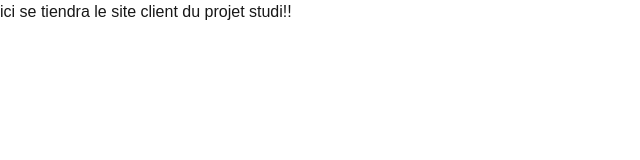
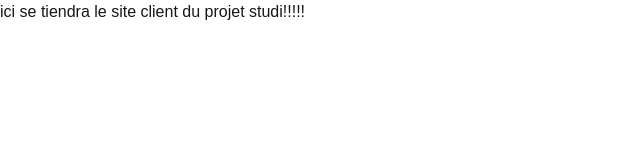
Before and after one commit to driano-gael/ClientJO_Front, a Next.js app in the folder application/: page / in a window 1280 px wide. Shown: the top 160 px of the page, without its empty margins (0-640 px from the left). Built offline with nearby package versions, Linux system fonts and the light colour scheme.

Commit message:
test deploi

```diff
--- a/application/src/app/page.tsx
+++ b/application/src/app/page.tsx
@@ -1,7 +1,7 @@
 export default function Home() {
   return (
     <>
-    <p>ici se tiendra le site client du projet studi!!</p>
+    <p>ici se tiendra le site client du projet studi!!!!!</p>
     </>
   );
 }
```
